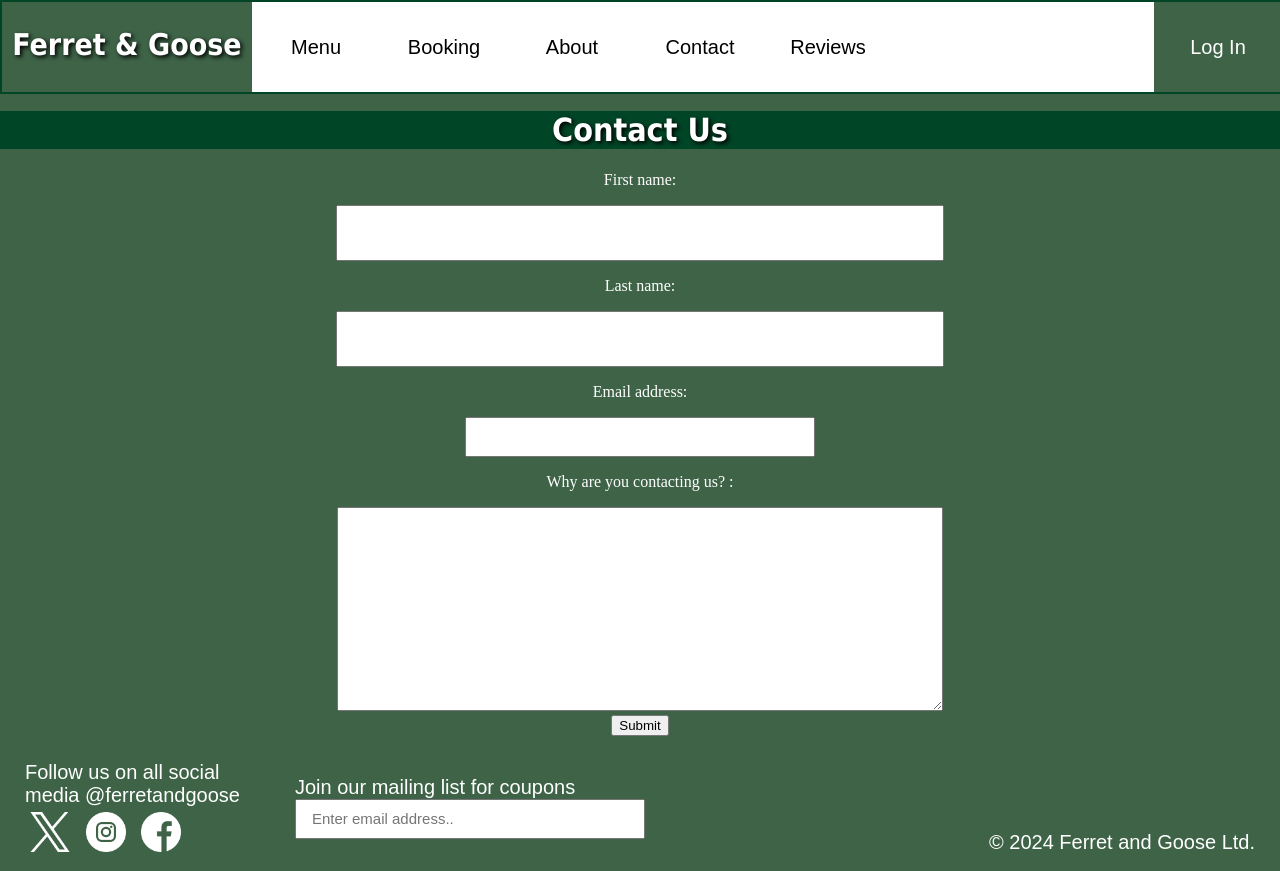
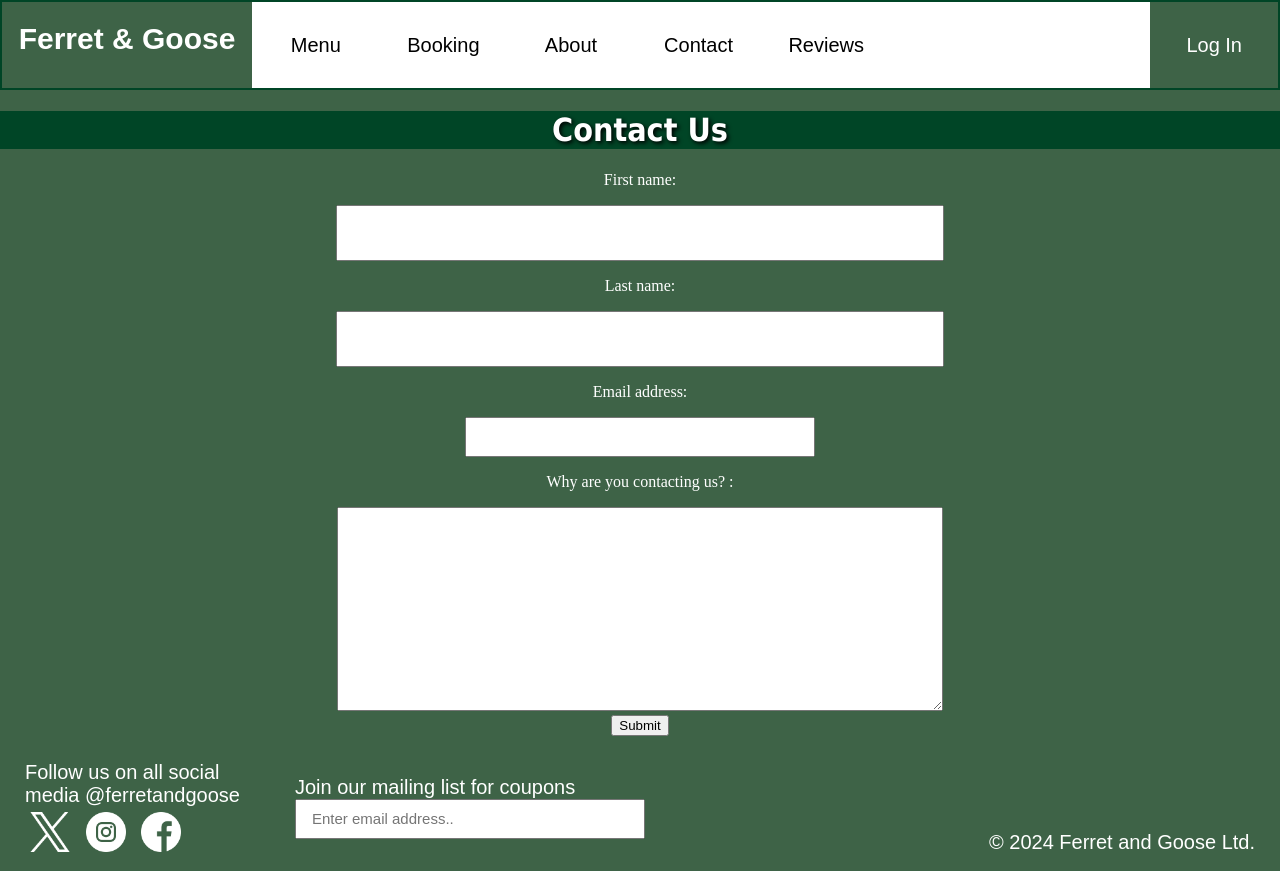
Before and after one commit to ejackil/internshipProject, a Flask app: page /contact in a window 1280 px wide. Run offline with Flask 3, Linux system fonts and the light colour scheme; tables that the repository leaves empty hold one stand-in row (values such as "Sample post").

Commit message:
cleaned up layout on navbar and home page

```diff
--- a/static/css/about.css
+++ b/static/css/about.css
@@ -6,7 +6,7 @@ section {
     scroll-margin-top: 110px;
 }
 
-body {
+#content {
     font-family: 'Helvetica Neue', Arial, sans-serif;
     line-height: 1.6;
     color: #444;
--- a/static/css/layout.css
+++ b/static/css/layout.css
@@ -20,6 +20,7 @@ nav {
     top: 0px;
     left: 0px;
     z-index: 1000000;
+    box-sizing: border-box;
 
     border: 2px solid #004526;
 
@@ -41,7 +42,7 @@ nav {
 
 .nav-element {
     height: 100%;
-    color: 0;
+    color: black;
 
     width: 10%;
     min-width: 40px;
@@ -67,6 +68,19 @@ nav {
     font-size: 20px;
 }
 
+.nav-element a, .nav-element a h1, #footer div, #footer div p {
+    text-shadow: none;
+    border: none;
+    font-family: Arial, Helvetica, sans-serif;
+}
+
+.nav-element a h1 {
+    margin-block-start: 0.67em;
+    margin-block-end: 0.67em;
+    margin-inline-start: 0px;
+    margin-inline-end: 0px;
+}
+
 .nav-element > img {
     height: 85%;
     margin: 10px;
@@ -77,8 +91,6 @@ nav {
     max-width: none;
     flex-direction: row;
     background-color: #3e6347;
-    border-right: 2px solid 0;
-    text-decoration: color(#ffffff);
 }
 
 #login-tab {
```
Also changed, not shown: static/css/index.css (+6 -3 lines).
